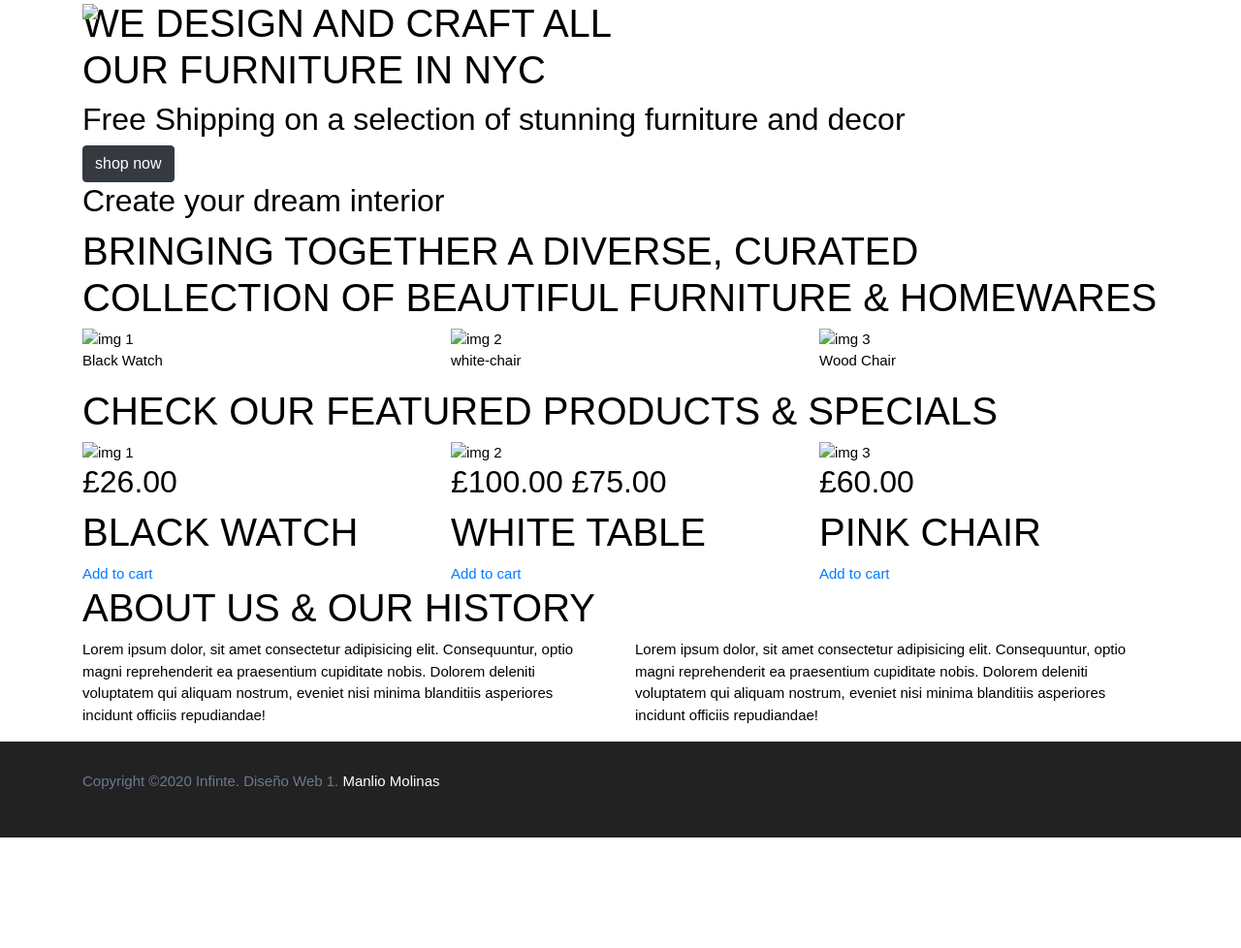
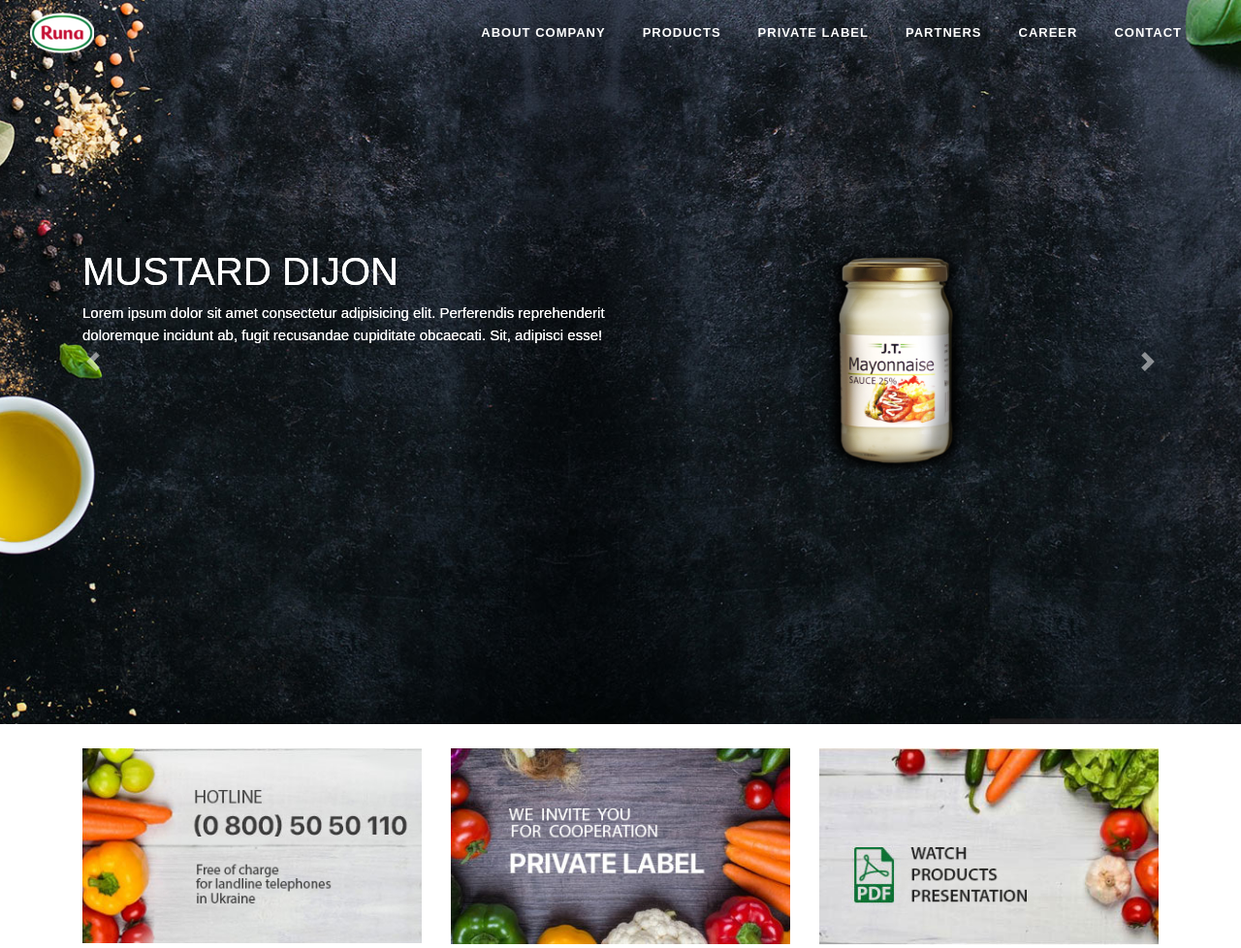
Before and after one commit to ManlioMolina/Prueba2, a plain HTML site: page index.html in a window 1280 px wide. Shown: the top 978 px of the page at 97% size. Before the commit the page ends 864 px from the top, so only its background shows below. Drawn offline with Linux system fonts and the light colour scheme.

Commit message:
Add files via upload

```diff
--- a/css/style.css
+++ b/css/style.css
@@ -18,11 +18,19 @@
 }
 
 #slides{
+
+	background-image: url("../img/bg-sliders.jpg");
+	background-repeat: no-repeat;
+	background-position: center;
+	background-size: cover;
+	padding: 20% 0;
+
+	/*color: #002e5b;
 	background-repeat: no-repeat;
 	background-position: center;
 	background-size: cover;
 	color: #fff;
-	text-align: center;
+	text-align: center;*/
 }
 
 #slides .carousel-caption{
@@ -36,8 +44,11 @@
 
 
 #slides .info{
-	position: absolute;
 	color: #fff;
+}
+
+#slides img{
+	width: 30%;
 }
 
 #banners{
--- a/index.html
+++ b/index.html
@@ -1,52 +1,143 @@
-<!doctype html>
+<!DOCTYPE html>
 <html>
 <head>
 <meta charset="utf-8">
-<meta name="viewport" content="width=device-width, initial-scale=1.0, maximum-scale=1.0">
-<title>Infinite - Furniture Center</title>
+<meta name="viewport" content="width=device-width, initial-scale=1">
+<title>Home Page - Runa</title>
+<link href="img/favicon.ico" rel="shortcut icon">
 <link href="css/bootstrap.min.css" rel="stylesheet">
+<link href="css/bootstrap-custom.css" rel="stylesheet">
+<link rel="stylesheet" type="text/css" href="https://fonts.googleapis.com/css?family=Poppins" />
+<link href="https://cdnjs.cloudflare.com/ajax/libs/font-awesome/5.12.1/css/all.min.css" rel="stylesheet">
 <link href="css/style.css" rel="stylesheet">
+
 </head>
+<body>
 
-<body>
-	<header>
-		<div class="container">
-			<img src="img/logo-furniture.png" class="img-fluid">
+<header class="header-area">
+	<div class="container-fluid">
+
+
+		<nav class="navbar navbar-expand-lg navbar-light bg-light">
+
+			<a class="navbar-brand" href="index.html"><img src="img/logo-66x42.png" class="img-fluid"></a>
+
+
+		  <button class="navbar-toggler" type="button" data-toggle="collapse" data-target="#navbar" aria-controls="navbar" aria-expanded="false" aria-label="Toggle navigation">
+			<span class="navbar-toggler-icon"></span>
+		  </button>
+
+		  <div class="collapse navbar-collapse" id="navbar">
+			<ul class="navbar-nav ml-auto">
+			  <li class="nav-item active">
+				<a class="nav-link" href="#">About Company</a>
+			  </li>
+			  <li class="nav-item">
+				<a class="nav-link" href="#">Products</a>
+			  </li>
+			  <li class="nav-item">
+				<a class="nav-link" href="#">Private Label</a>
+			  </li>
+			  <li class="nav-item">
+				<a class="nav-link" href="#">Partners</a>
+			  </li>
+			  <li class="nav-item">
+				<a class="nav-link" href="#">Career</a>
+			  </li>
+			  <li class="nav-item">
+				<a class="nav-link" href="#">Contact</a>
+			  </li>
+			</ul>
+
+
 		  </div>
+		</nav>
+
+	</div>
+
 </header>
 
-	<section id="hero">
+<section id="slides">
+	<div id="carouselExampleControls" class="carousel slide" data-ride="carousel">
+	  <div class="carousel-inner">
+
+		<div class="carousel-item active">
+
+
 		  <div class="container">
 
-			<h1 class="title">We design and craft all <br> our furniture in NYC</h1>
-			<h2 class="subtitle">Free Shipping on a selection of stunning furniture and decor</h2>
+			<div class="row">
 
-			<a href="#" class="btn btn-dark btn-amarillo">shop now</a>
+				<article class="col-md-6 col-sm-12">
+					<div class="info">
+						<h1>Mustard Dijon</h1>
+						<p>Lorem ipsum dolor sit amet consectetur adipisicing elit. Perferendis reprehenderit doloremque incidunt ab, fugit recusandae cupiditate obcaecati. Sit, adipisci esse!</p>
+					</div>
+				</article>
+
+				<article class="col-md-6 col-sm-12">
+					<img src="img/mustard.png" alt="img 1" class="img-fluid m-auto d-block">
+				</article>
 
 			</div>
+
+		</div>
+
+		</div>
+
+		<div class="carousel-item active">
+
+
+			<div class="container">
+
+			  <div class="row">
+
+				  <article class="col-md-6 col-sm-12">
+					  <div class="info">
+						  <h1>Mustard Dijon</h1>
+						  <p>Lorem ipsum dolor sit amet consectetur adipisicing elit. Perferendis reprehenderit doloremque incidunt ab, fugit recusandae cupiditate obcaecati. Sit, adipisci esse!</p>
+					  </div>
+				  </article>
+
+				  <article class="col-md-6 col-sm-12">
+					  <img src="img/mayonez.png" alt="img 1" class="img-fluid m-auto d-block">
+				  </article>
+
+			  </div>
+
+		  </div>
+
+		  </div>
+
+	</div>
+
+	  <a class="carousel-control-prev" href="#carouselExampleControls" role="button" data-slide="prev">
+		<span class="carousel-control-prev-icon" aria-hidden="true"></span>
+		<span class="sr-only">Previous</span>
+	  </a>
+	  <a class="carousel-control-next" href="#carouselExampleControls" role="button" data-slide="next">
+		<span class="carousel-control-next-icon" aria-hidden="true"></span>
+		<span class="sr-only">Next</span>
+	  </a>
+	</div>
+
 </section>
 
-	<section id="interior" class="section">
+<section id="banners" class="section">
 	<div class="container">
-
-			<h2 class="subtitle">Create your dream interior</h2>
-			<h1 class="title">Bringing together a diverse, curated <br> collection of beautiful furniture & homewares</h1>
 
 		<div class="row">
 
 			<article class="col-md-4 col-sm-12">
-					<img src="img/black-watch.jpg" alt="img 1" class="img-fluid m-auto d-block">
-					<p>Black Watch</p>
+				<img src="img/Hotline_EN.jpg" alt="img 1" class="img-fluid m-auto d-block">
 			</article>
 
 			<article class="col-md-4 col-sm-12">
-					<img src="img/white-chair.jpg" alt="img 2" class="img-fluid m-auto d-block">
-					<p>white-chair</p>
+				<img src="img/Private-Label_EN.jpg" alt="img 2" class="img-fluid m-auto d-block">
 			</article>
 
 			<article class="col-md-4 col-sm-12">
-					<img src="img/wood-chair.jpg" alt="img 3" class="img-fluid m-auto d-block">
-					<p>Wood Chair</p>
+				<img src="img/watch_products.jpg" alt="img 3" class="img-fluid m-auto d-block">
 			</article>
 
 		</div>
@@ -54,38 +145,19 @@
 	</div>
 </section>
 
-	<section id="products" class="section">
+<section id="Product" class="section">
 	<div class="container">
-
-			<h1 class="title">Check our featured products & specials</h1>
 
 		<div class="row">
 
-				<article class="col-md-4 col-sm-12">
-					<div class="slide">
-						<img src="img/black-chair.jpg" alt="img 1" class="img-fluid m-auto d-block">
-						<h2 class="subtitle">£26.00</h2>
-						<h1 class="title">Black Watch</h1>
-						<a href="">Add to cart</a>
-					</div>
+			<article class="col-md-6 col-sm-12">
+				<img src="img/img-product.jpg" alt="img 1" class="img-fluid m-auto d-block">
+				<a href="#" class="btn btn-dark btn-transparente ">All Products</a>
 			</article>
 
-				<article class="col-md-4 col-sm-12">
-					<div class="slide">
-						<img src="img/white-table.jpg" alt="img 2" class="img-fluid m-auto d-block">
-						<h2 class="subtitle"><Span class="gris">£100.00</Span> £75.00</h2>
-						<h1 class="title">White Table</h1>
-						<a href="">Add to cart</a>
-					</div>
-				</article>
-
-				<article class="col-md-4 col-sm-12">
-					<div class="slide">
-						<img src="img/pink-chair.jpg" alt="img 3" class="img-fluid m-auto d-block">
-						<h2 class="subtitle">£60.00</h2>
-						<h1 class="title">Pink Chair</h1>
-						<a href="">Add to cart</a>
-					</div>
+			<article class="col-md-6 col-sm-12">
+				<h1>Runa are born in kitchen</h1>
+				<p>Lorem ipsum dolor sit, amet consectetur adipisicing elit. Sapiente voluptate blanditiis laborum optio repellendus quidem, pariatur earum alias facilis placeat animi itaque numquam eum ex veniam recusandae praesentium voluptas minima esse! Repellat fugit, architecto et ratione autem nobis ipsa fugiat id doloremque enim. Aspernatur asperiores delectus animi consectetur sed, ipsam officia sapiente repellendus deserunt numquam quos rem repudiandae! Molestias, perspiciatis.</p>
 			</article>
 
 		</div>
@@ -93,18 +165,33 @@
 	</div>
 </section>
 
-	<section id="about" class="section">
+<section id="clients-footer" class="section">
 	<div class="container">
 
-			<h1 class="title">About us & our history</h1>
 		<div class="row">
 
-				<article class="col-md-6 col-sm-12">
-					<p>Lorem ipsum dolor, sit amet consectetur adipisicing elit. Consequuntur, optio magni reprehenderit ea praesentium cupiditate nobis. Dolorem deleniti voluptatem qui aliquam nostrum, eveniet nisi minima blanditiis asperiores incidunt officiis repudiandae!</p>
+			<article class="col-md-2 col-sm-12">
+				<img src="img/logos1.jpg" alt="img 1" class="img-fluid m-auto d-block">
 			</article>
 
-				<article class="col-md-6 col-sm-12">
-					<p>Lorem ipsum dolor, sit amet consectetur adipisicing elit. Consequuntur, optio magni reprehenderit ea praesentium cupiditate nobis. Dolorem deleniti voluptatem qui aliquam nostrum, eveniet nisi minima blanditiis asperiores incidunt officiis repudiandae!</p>
+			<article class="col-md-2 col-sm-12">
+				<img src="img/logos2.jpg" alt="img 1" class="img-fluid m-auto d-block">
+			</article>
+
+			<article class="col-md-2 col-sm-12">
+				<img src="img/logos3.jpg" alt="img 1" class="img-fluid m-auto d-block">
+			</article>
+
+			<article class="col-md-2 col-sm-12">
+				<img src="img/logos4.jpg" alt="img 1" class="img-fluid m-auto d-block">
+			</article>
+
+			<article class="col-md-2 col-sm-12">
+				<img src="img/logos5.jpg" alt="img 1" class="img-fluid m-auto d-block">
+			</article>
+
+			<article class="col-md-2 col-sm-12">
+				<img src="img/logos6.jpg" alt="img 1" class="img-fluid m-auto d-block">
 			</article>
 
 		</div>
@@ -114,11 +201,15 @@
 
 <footer>
 	<div class="container">
-
 		<p>Copyright ©2020 Infinte. Diseño Web 1. <Span class="blanco">Manlio Molinas</Span></p>
-
+		<img src="img/logo-66x42.png" class="img-fluid">
 	</div>
 </footer>
 
+<!-- js -->
+<script src="js/jquery.min.js"></script>
+<script src="js/bootstrap.min.js"></script>
+
 </body>
+
 </html>
```
Lines whose indentation alone changed are shown as unchanged.
